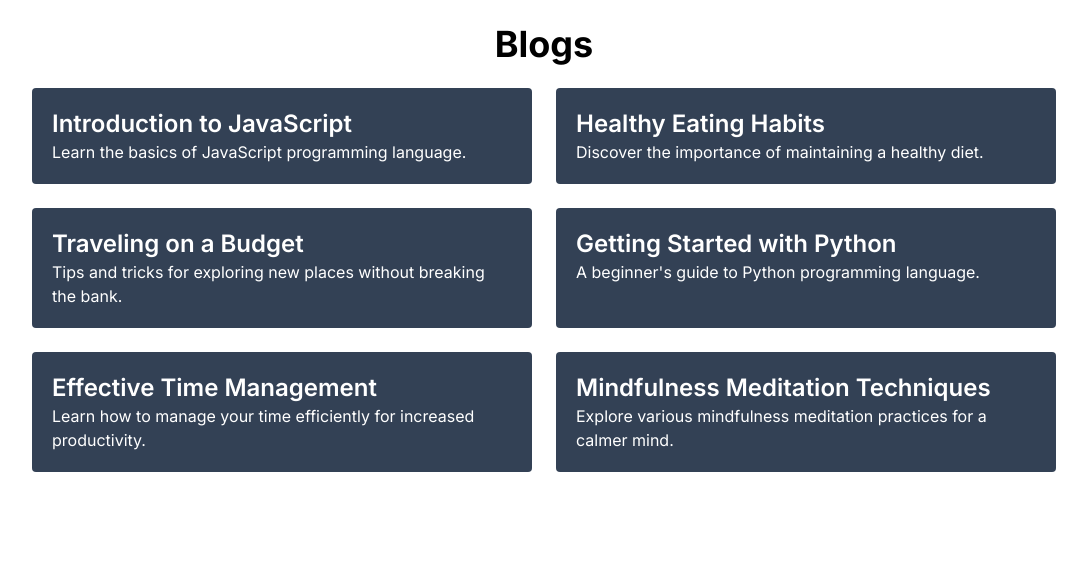
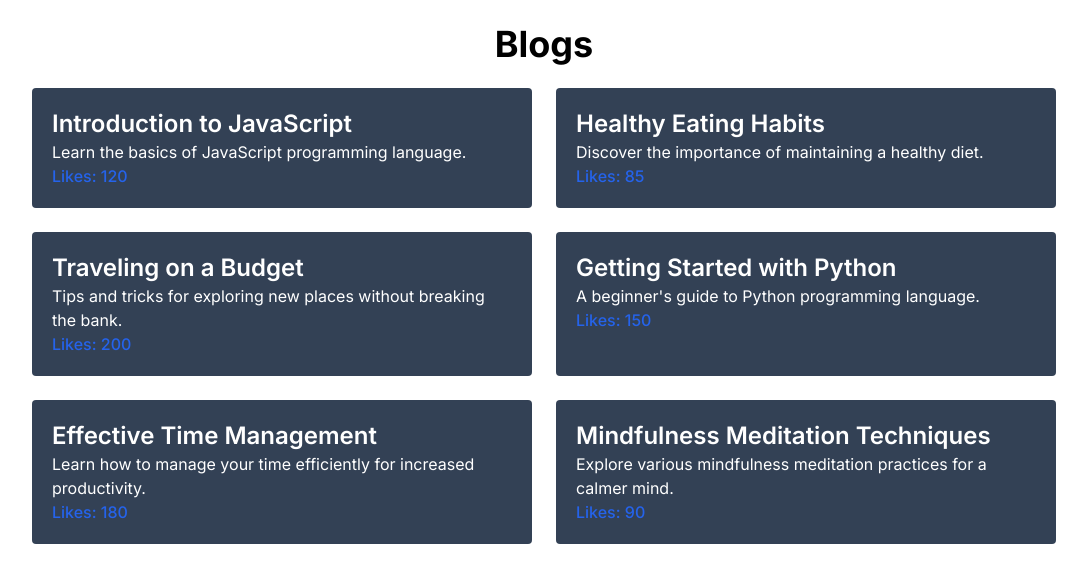
Before and after one commit to imtiazsakib15/explore-nextjs, a Next.js app: page /blogs in a window 1280 px wide. Shown: the top 582 px of the page, without its empty margins (96-1183 px from the left). Built offline with nearby package versions, Linux system fonts and the light colour scheme; data requests are answered from the project's data file.

Commit message:
Data fetch using ISR method

```diff
--- a/src/app/blogs/page.js
+++ b/src/app/blogs/page.js
@@ -4,8 +4,11 @@ export const metadata = {
 };
 
 const BlogPage = async () => {
+  // ISR : normally used in E-commerce websites
   const res = await fetch("http://localhost:5000/posts", {
-    cache: "force-cache",
+    next: {
+      revalidate: 5,
+    },
   });
   const blogs = await res.json();
   // console.log(blogs);
@@ -18,6 +21,9 @@ const BlogPage = async () => {
           <div className="bg-slate-700 rounded p-5 text-white" key={blog.id}>
             <h3 className="text-2xl font-semibold">{blog.title}</h3>
             <p>{blog.description}</p>
+            <p className="text-blue-600 font-medium">
+              Likes: {blog.likes_count}
+            </p>
           </div>
         ))}
       </div>
```
